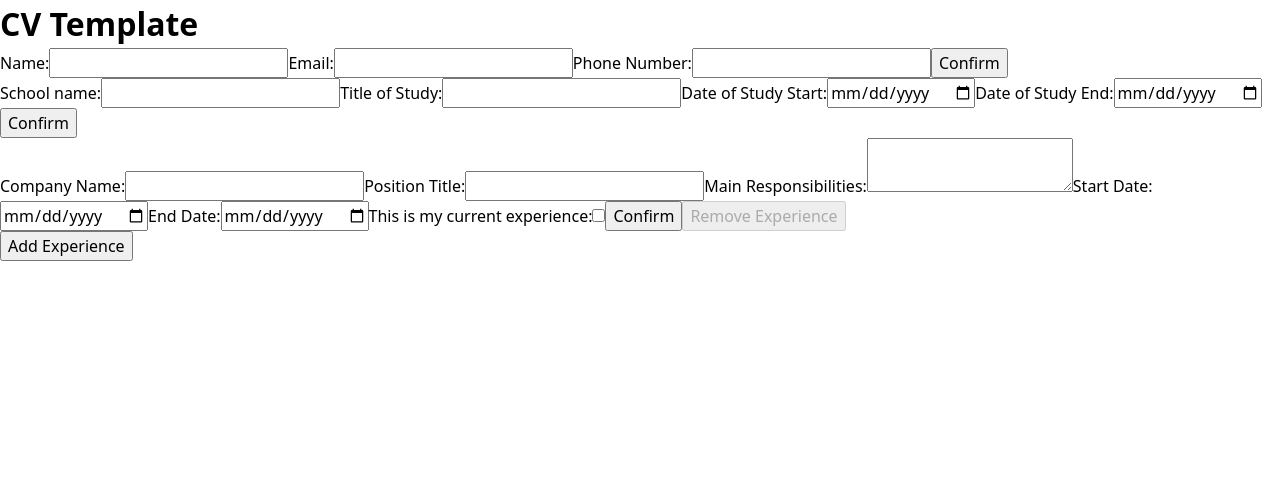
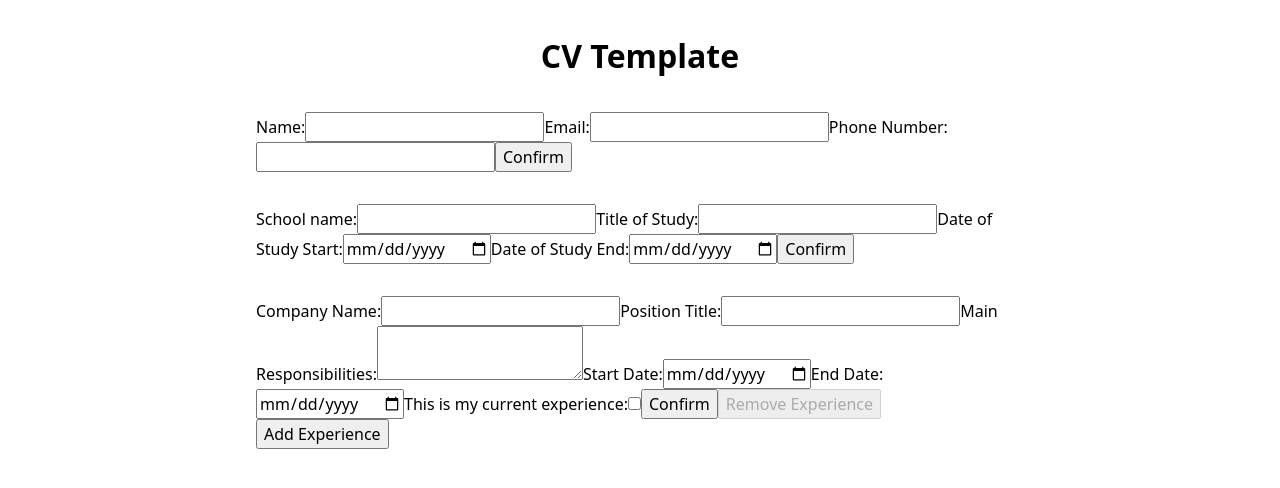
Before and after one commit to MarcusW9/cv-application, a React (Vite) app: page / in a window 1280 px wide. Shown: the top 488 px of the page. Built offline with nearby package versions, Linux system fonts and the light colour scheme.

Commit message:
Add page layout styles to App.css

```diff
--- a/src/styles/App.css
+++ b/src/styles/App.css
@@ -0,0 +1,11 @@
+main {
+  max-width: 50rem;
+  margin-inline: auto;
+  padding: 2rem 1rem;
+  display: grid;
+  gap: 2rem;
+}
+
+h1 {
+  text-align: center;
+}
```
